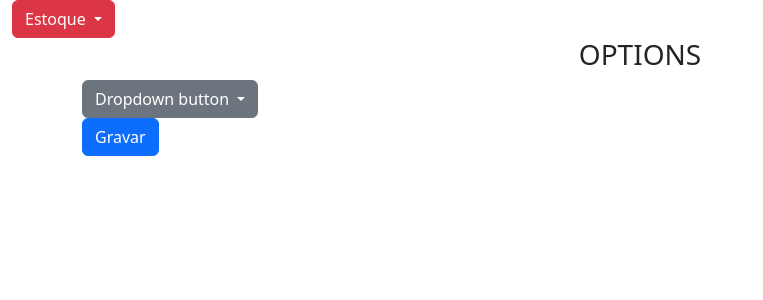
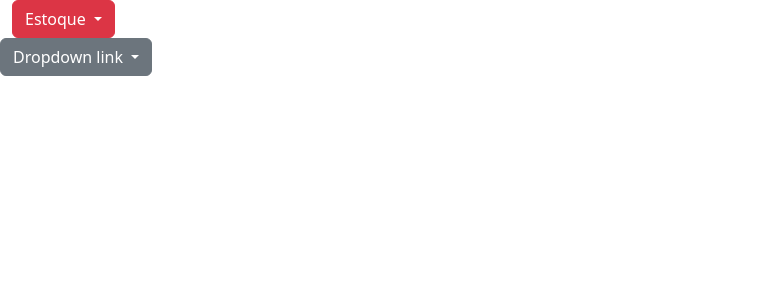
Before and after one commit to Gileno29/api-rest, a Django app: page /estoque in a window 1280 px wide. Shown: the top 300 px of the page, without its empty margins (0-763 px from the left). Run offline with Django 4.2, Linux system fonts and the light colour scheme; some libraries are stand-ins or nearby versions.

Commit message:
Novos ajustes

```diff
--- a/api/estoque/models.py
+++ b/api/estoque/models.py
@@ -3,9 +3,6 @@ from  datetime import datetime
 from django.utils import timezone
 import uuid
 # reate your models here.
-
-
-
 
 class Item(models.Model):
     uuid=models.UUIDField(default=uuid.uuid4, editable=False, unique=True)
--- a/api/requiriments.txt
+++ b/api/requiriments.txt
@@ -1,3 +1,4 @@
-asgiref==3.6.0
 Django==4.1.5
+psycopg==3.1.8
 sqlparse==0.4.3
+typing_extensions==4.5.0
--- a/api/templates/front_end_crud/estoque.html
+++ b/api/templates/front_end_crud/estoque.html
@@ -1,35 +1,15 @@
 
 {% include 'partials/menu.html' %}
-<div class="container">
-    <div class="panel panel-default">
-      <div class="panel-heading">
-        <h3 class="panel-title text-center">OPTIONS</h3>
-      </div>
+<div class="dropdown show">
+  <a class="btn btn-secondary dropdown-toggle" href="#" role="button" id="dropdownMenuLink" data-toggle="dropdown" aria-haspopup="true" aria-expanded="false">
+    Dropdown link
+  </a>
 
-      <div class="panel-body">
-
-        <form action="/estoque/saveitem" class="form-horizontal" method="post">
-          {% csrf_token %}
-          <div>
-
-            <div class="dropdown">
-                <button class="btn btn-secondary dropdown-toggle" type="button" id="dropdownMenuButton" data-toggle="dropdown" aria-haspopup="true" aria-expanded="false">
-                  Dropdown button
-                </button>
-                <div class="dropdown-menu" aria-labelledby="dropdownMenuButton">
-
-
-                </div>
-            </div>
-
-          </div>
-
-          <button type="submit" class="btn btn-primary">
-            <span class="glyphicon glyphicon-floppy-disk" aria-hidden="true"></span> Gravar
-          </button>
-        </form>
-      </div>
-    </div>
+  <div class="dropdown-menu" aria-labelledby="dropdownMenuLink">
+    <a class="dropdown-item" href="#">Action</a>
+    <a class="dropdown-item" href="#">Another action</a>
+    <a class="dropdown-item" href="#">Something else here</a>
   </div>
+</div>
 
   {% include 'partials/footer.html' %}
```
Also changed, not shown: api/api/settings.py (+9 -0 lines), docker-compose.yml (added, +23 -0 lines), 2 other files.
